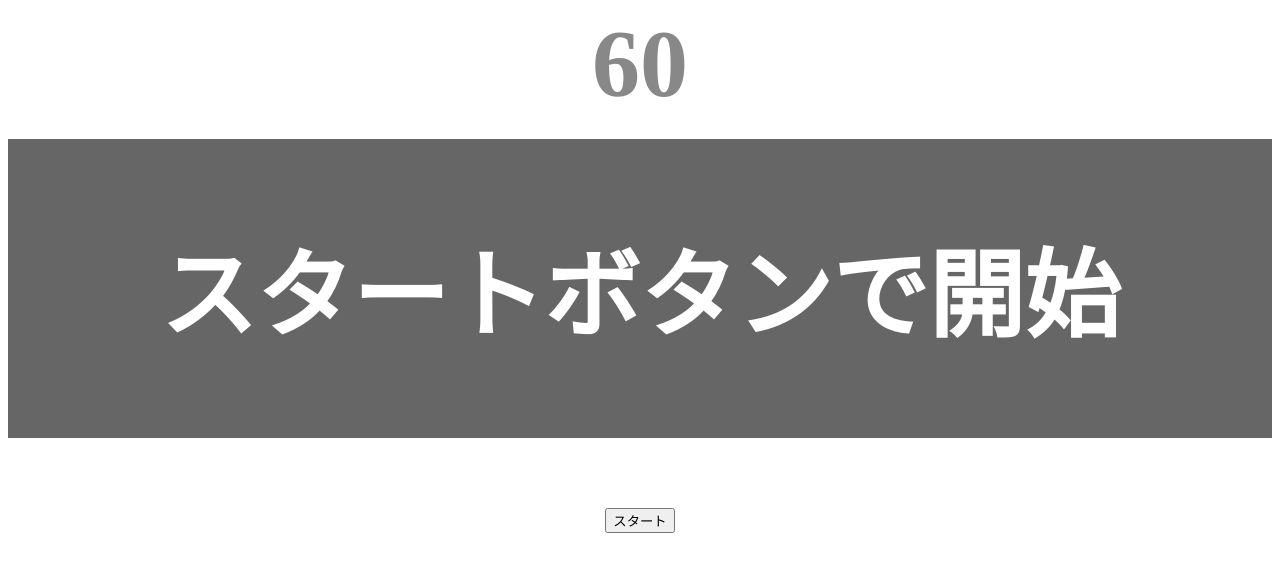
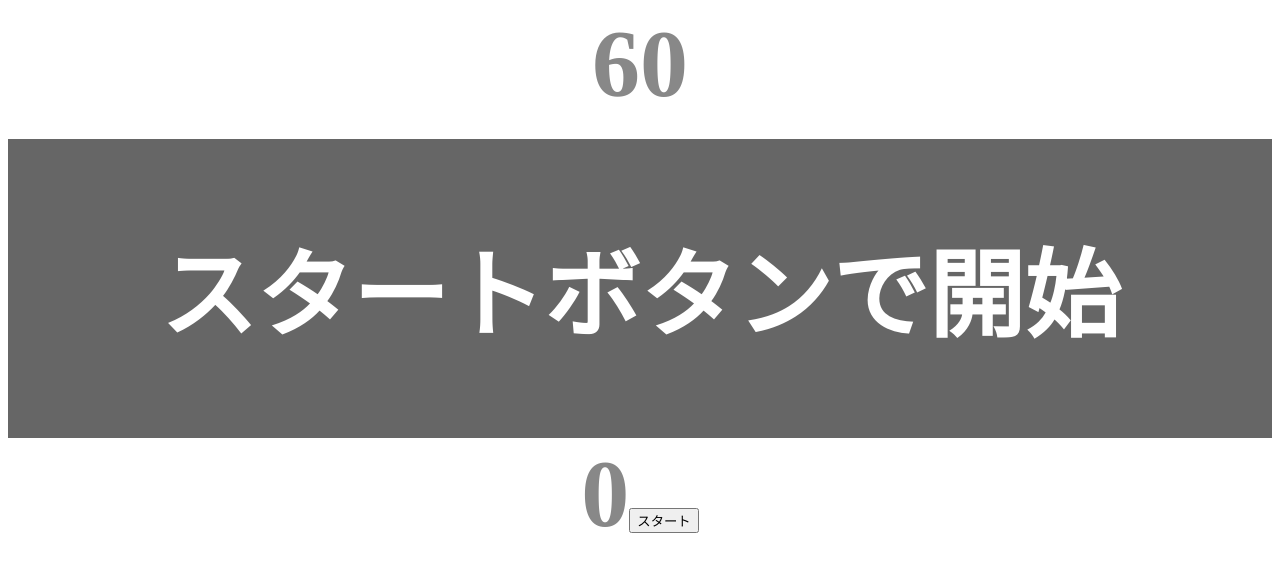
Before and after one commit to fuuki2510/javascript-advanced-kadai, a plain HTML site: page kadai_001/index.html in a window 1280 px wide. Drawn offline with Linux system fonts and the light colour scheme.

Commit message:
課題終了

```diff
--- a/kadai_001/index.html
+++ b/kadai_001/index.html
@@ -12,7 +12,7 @@
   <div id="wrap" class="wrap">
     <span id="typed" class="typed"></span><span id="untyped"></span>
   </div>
-  <button id="start">スタート</button>
+  <span id="truecount" class="truecount">0</span><button id="start">スタート</button>
   <script type="text/javascript" src="main.js"></script>
 </body>
 </html>
--- a/kadai_001/main.js
+++ b/kadai_001/main.js
@@ -1,12 +1,14 @@
 let untyped = '';
 let typed = '';
 let score = 0;
+let trueCount = 0;
 
 const untypedfield = document.getElementById('untyped');
 const typedfield = document.getElementById('typed');
 const wrap = document.getElementById('wrap');
 const start = document.getElementById('start');
 const count = document.getElementById('count');
+const truecount = document.getElementById('truecount');
 
 
 
@@ -46,6 +48,8 @@ const keyPress = e => {
   }
 
   score++;
+  trueCount++;
+  truecount.textContent = `${trueCount}`;
   typed += untyped.substring(0,1);
   untyped = untyped.substring(1);
   typedfield.textContent = typed
--- a/kadai_001/style.css
+++ b/kadai_001/style.css
@@ -24,3 +24,9 @@ body {
 .mistyped {
   background-color: red;
 }
+
+.truecount {
+  margin: 0 0;
+  color: #888;
+  font-weight: bold;
+}
```
